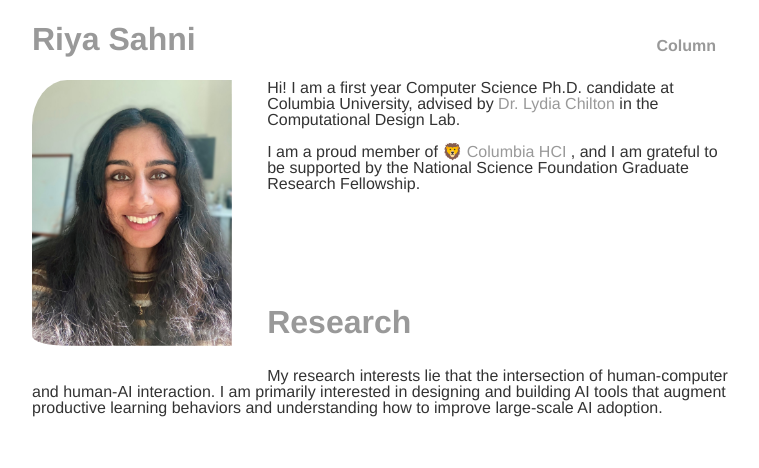
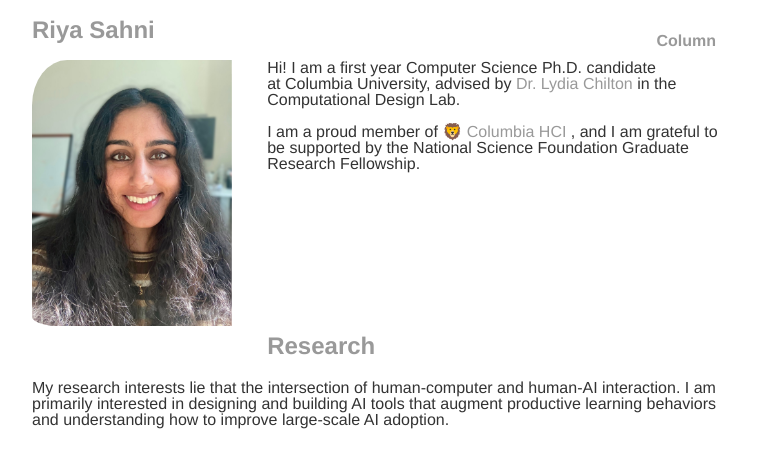
Before and after one commit to riyasahni/riyasahni.github.io, a Jekyll site: the page built from index.html, in a window 1280 px wide. Shown: the top 468 px of the page, without its empty margins (256-1015 px from the left). Built offline with Jekyll 4.4.1, drawn with Linux system fonts in a browser that asks for light colours.

Commit message:
playing around to see how to add another section

```diff
--- a/_layouts/default.html
+++ b/_layouts/default.html
@@ -44,6 +44,9 @@
 				<br/>
 				<br/>
 				<br/>
+				<br/>
+				<br/>
+				<br/>
 			</section>
 			<section>
 				<div>
--- a/css/main.css
+++ b/css/main.css
@@ -42,7 +42,7 @@
     text-decoration: none;
 }
 h1 {
-    font-size: 2em;
+    font-size: 1.5em;
     color: #999;
     font-family:'Helvetica', 'Arial', 'Sans-Serif';
 }
```
